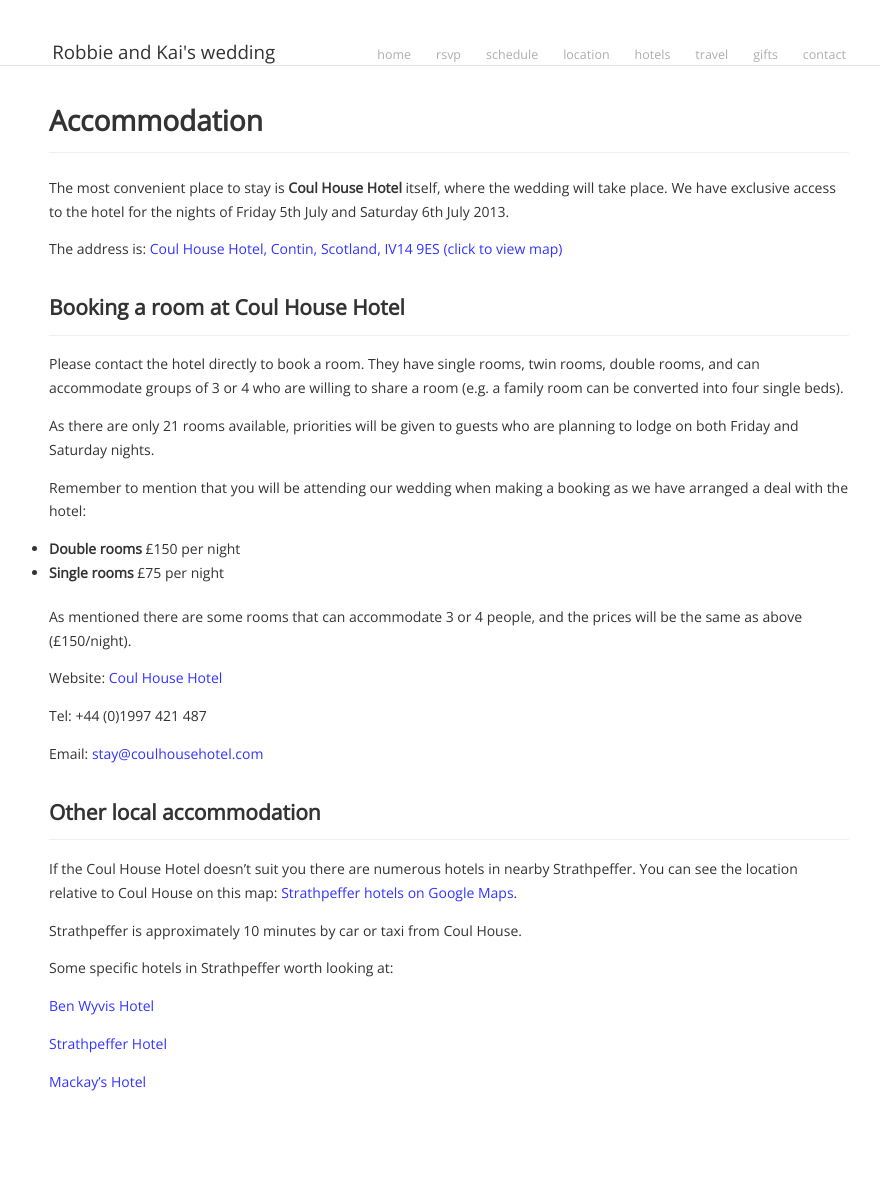
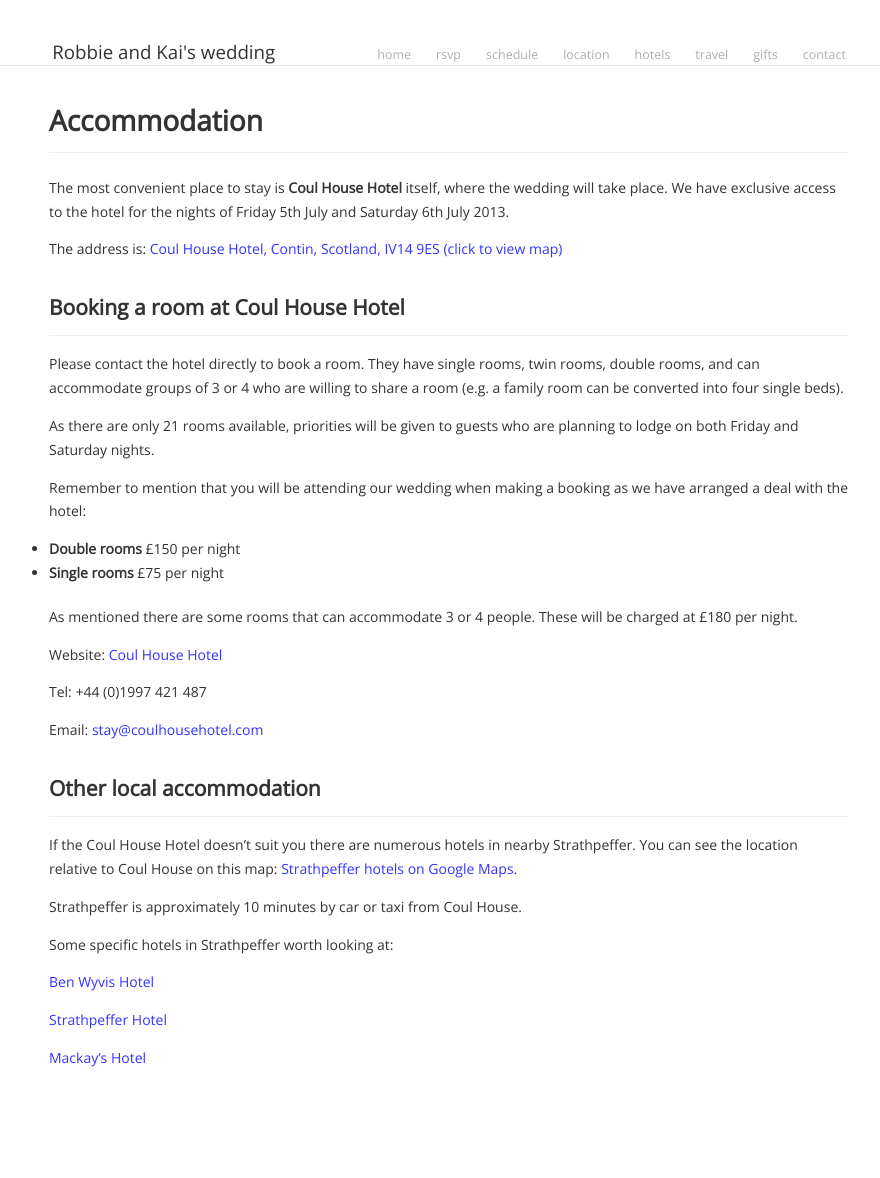
Before and after one commit to rjshade/robbieandkai.com, a Jekyll site: the page built from accommodation/index.md, in a window 1280 px wide. Shown: the whole page, without its empty margins (191-1071 px from the left). Built offline with Jekyll 4.4.1, drawn with Linux system fonts in a browser that asks for light colours; Markdown is read by kramdown in place of the engine named in the settings; after the commit the page ends 1154 px from its top, so only the background shows below that.

Commit message:
Update accommodation/index.md

```diff
--- a/accommodation/index.md
+++ b/accommodation/index.md
@@ -23,7 +23,7 @@
 * **Double rooms** £150 per night
 * **Single rooms** £75 per night
 
-As mentioned there are some rooms that can accommodate 3 or 4 people, and the prices will be the same as above (£150/night).
+As mentioned there are some rooms that can accommodate 3 or 4 people. These will be charged at £180 per night.
 
 Website: [Coul House Hotel](http://www.coulhousehotel.com/index.asp)
 
```
